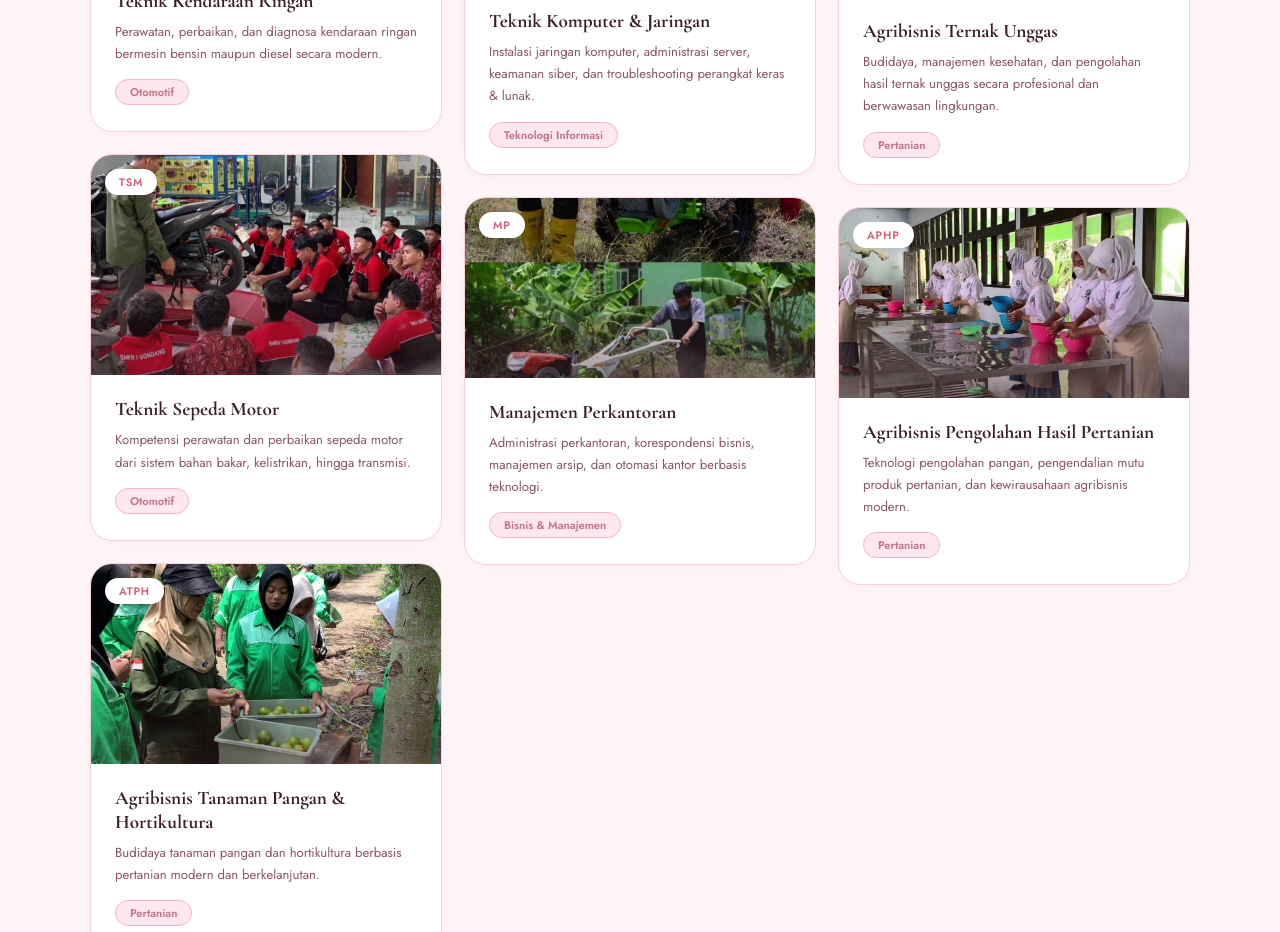
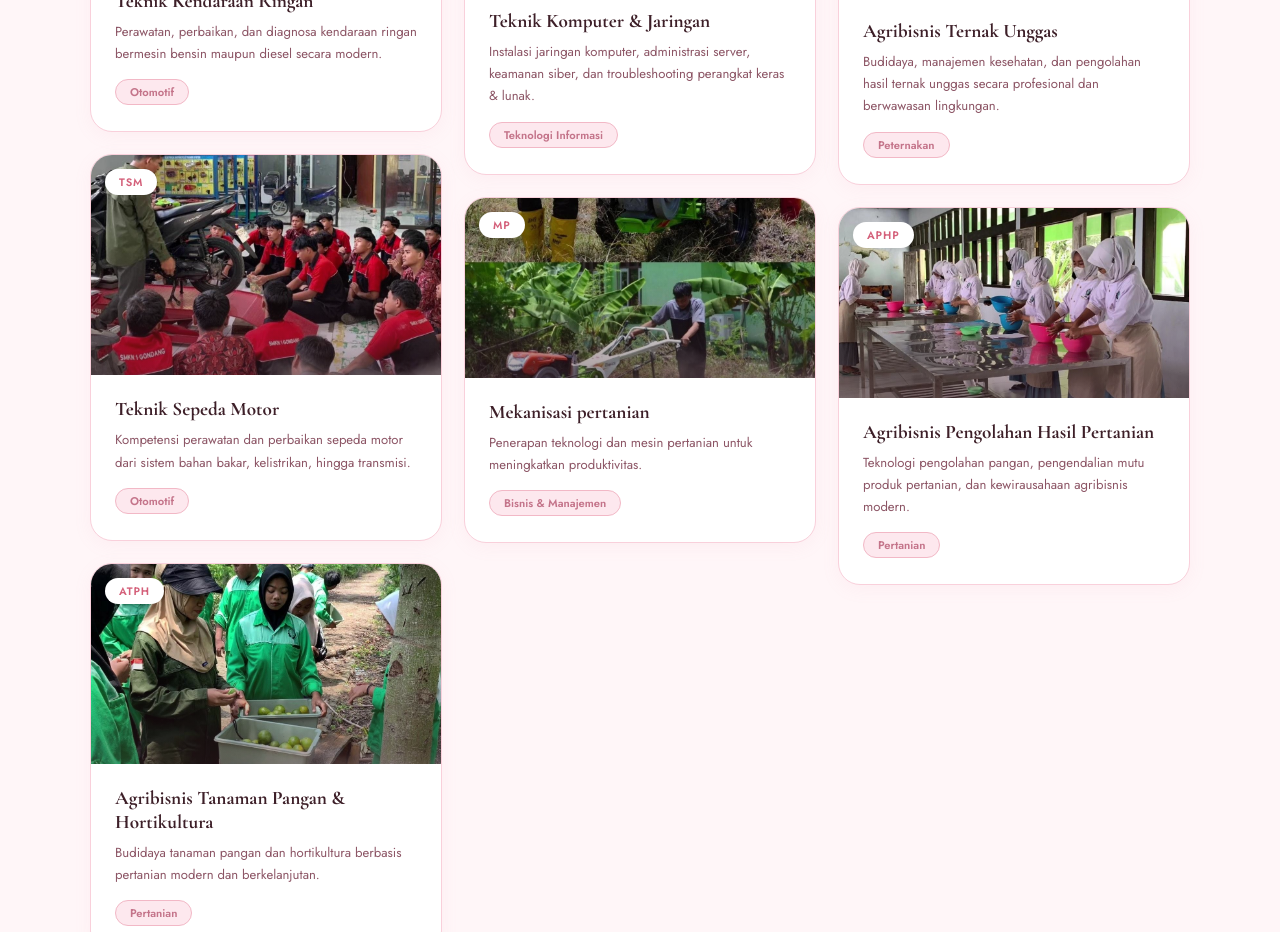
Before and after one commit to seravinar06-maker/revi25, a plain HTML site: page index.html in a window 1280 px wide. Shown: the part 2025-2957 px from the top of the page. Drawn offline with nearby package versions, Linux system fonts and the light colour scheme.

Commit message:
Update program details in index.html

```diff
--- a/index.html
+++ b/index.html
@@ -527,8 +527,8 @@
           <span class="prodi-badge-float">MP</span>
         </div>
         <div class="prodi-body">
-          <h3>Manajemen Perkantoran</h3>
-          <p>Administrasi perkantoran, korespondensi bisnis, manajemen arsip, dan otomasi kantor berbasis teknologi.</p>
+          <h3>Mekanisasi pertanian</h3>
+          <p>Penerapan teknologi dan mesin pertanian untuk meningkatkan produktivitas.</p>
           <span class="prodi-tag">Bisnis & Manajemen</span>
         </div>
       </div>
@@ -542,7 +542,7 @@
         <div class="prodi-body">
           <h3>Agribisnis Ternak Unggas</h3>
           <p>Budidaya, manajemen kesehatan, dan pengolahan hasil ternak unggas secara profesional dan berwawasan lingkungan.</p>
-          <span class="prodi-tag">Pertanian</span>
+          <span class="prodi-tag">Peternakan</span>
         </div>
       </div>
 
```
